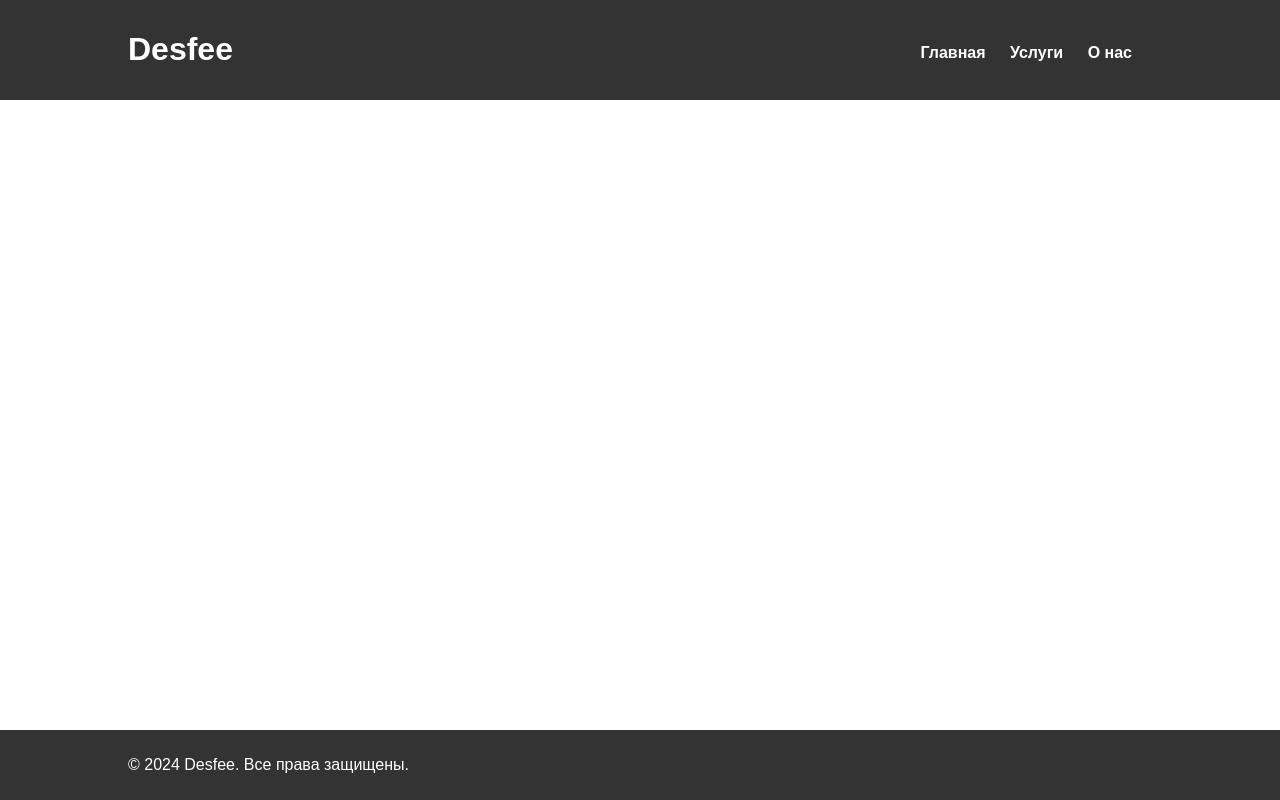
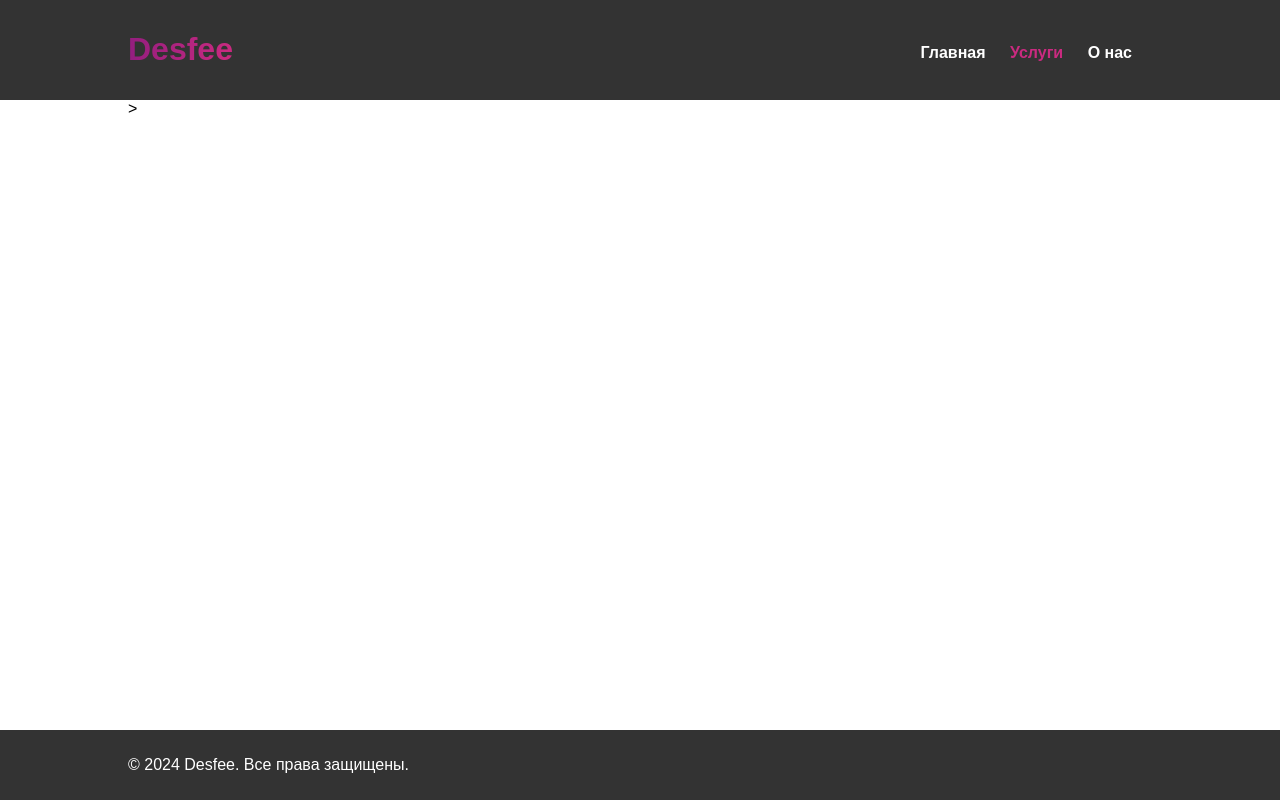
Before and after one commit to Romanfomic/Desfee, a plain HTML site: page services.html in a window 1280 px wide. Drawn offline with Linux system fonts and the light colour scheme.

Commit message:
edit style

```diff
--- a/services.html
+++ b/services.html
@@ -4,25 +4,25 @@
     <meta charset="UTF-8">
     <meta name="viewport" content="width=device-width, initial-scale=1.0">
     <link rel="stylesheet" href="styles.css">
-    <title>Desfee</title>
+    <title>Услуги</title>
 </head>
 <body>
 
   <header>
-    <div class="container">
-      <h1>Desfee</h1>
+    <div class="header-container">
+      <h1><a class="current-page" href="index.html">Desfee</a></h1>
       <nav>
         <ul>
-          <li><a href="index.html">Главная</a></li>
-          <li><a href="services.html">Услуги</a></li>
-          <li><a href="about.html">О нас</a></li>
+          <li><a class="menu-item" href="index.html">Главная</a></li>
+          <li><a class="current-page" href="services.html">Услуги</a></li>
+          <li><a class="menu-item" href="about.html">О нас</a></li>
         </ul>
       </nav>
     </div>
   </header>
 
   <div class="container">
-
+  <!-- -->>
   </div>
 
   <footer>
--- a/styles.css
+++ b/styles.css
@@ -4,10 +4,18 @@ body {
     padding: 0;
 }
 
-.container {
+.header-container {
     width: 80%;
-    margin: 0 auto;display: flex;
+    margin: 0 auto;
+    display: flex;
     justify-content: space-between;
+}
+
+.header-container h1 a{
+    background: linear-gradient(to right, #941E7F, #CB2A80);
+    background-clip: text;
+    color: transparent;
+    display: inline-block;
 }
 
 header {
@@ -31,6 +39,15 @@ nav ul li {
     margin-right: 20px;
 }
 
+.menu-item {
+    color: white;
+    transition: 0.3s;
+}
+
+.menu-item:hover { color: #CB2A80; }
+
+.current-page { color: #CB2A80; }
+
 nav a {
     text-decoration: none;
     color: #fff;
@@ -47,6 +64,8 @@ footer {
 }
 
 .container {
+    width: 80%;
+    margin: 0 auto;
     display: flex;
     flex-wrap: wrap;
 }
```
Also changed, not shown: about.html (+7 -7 lines), index.html (+5 -5 lines).
